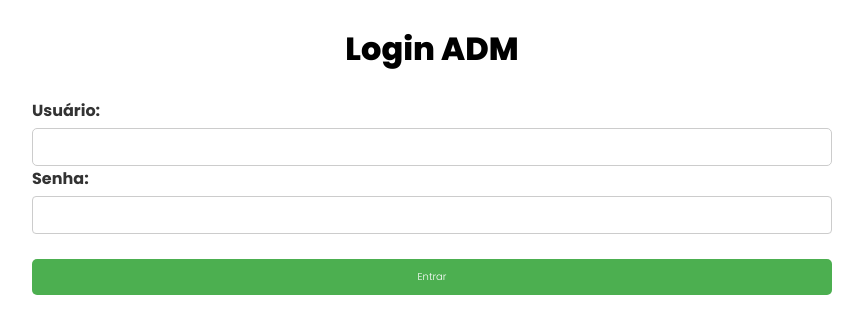
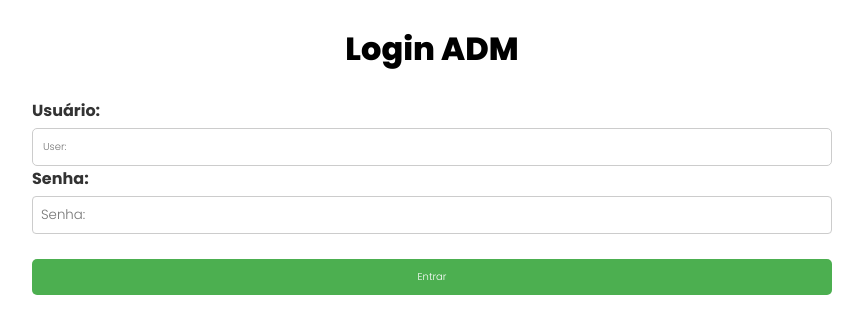
Before and after one commit to bren112/adminebook, a React (Vite) app: page / in a window 1280 px wide. Shown: the top 334 px of the page, without its empty margins (208-1071 px from the left). Built offline with nearby package versions, Linux system fonts and the light colour scheme; a web font is replaced by a local one.

Commit message:
Update App.jsx

```diff
--- a/src/App.jsx
+++ b/src/App.jsx
@@ -38,6 +38,7 @@ function App() {
             <label>Usuário:</label>
             <input
               id="input_user"
+              placeholder="User:"
               type="text"
               value={username}
               onChange={(e) => setUsername(e.target.value)}
@@ -48,6 +49,7 @@ function App() {
             <label>Senha:</label>
             <input
               id="input_user"
+              placeholder="Senha:"
               type="password"
               value={password}
               onChange={(e) => setPassword(e.target.value)}
```
